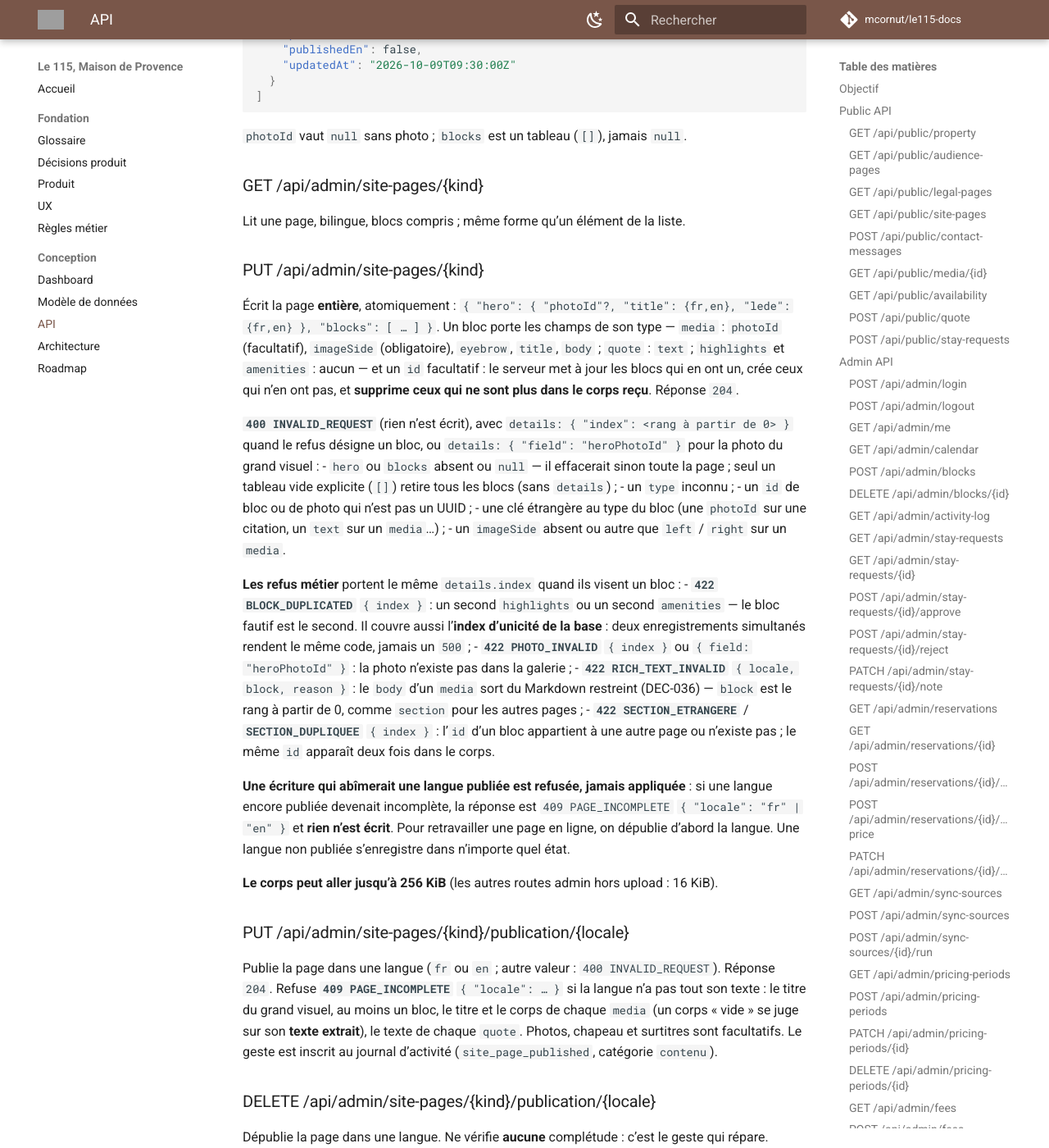
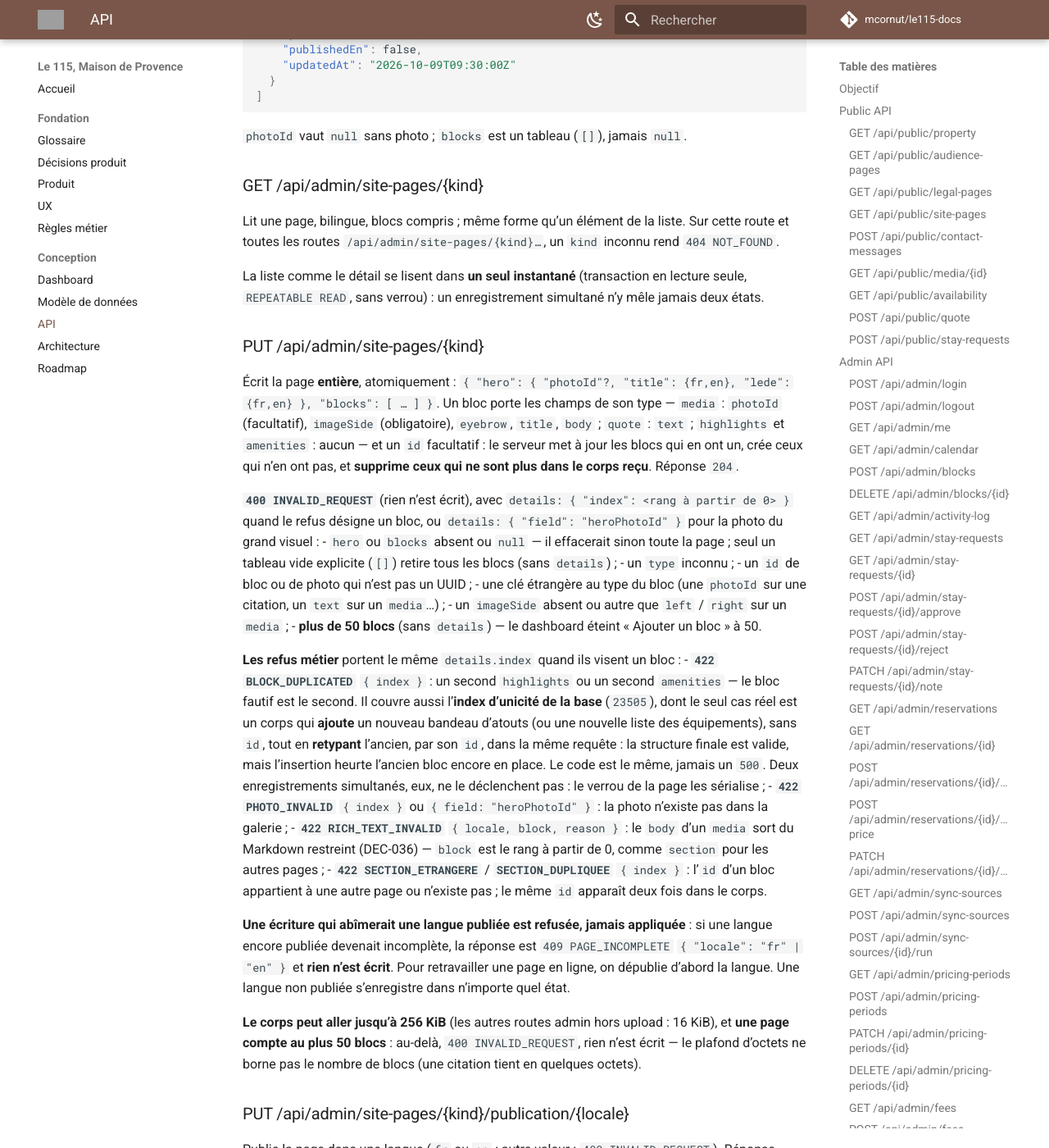
Before and after one commit to mcornut/le115-docs, an MkDocs documentation site: the page built from docs/06-API.md, in a window 1280 px wide and 1400 px high, scrolled down 23251 px. Shown: the whole window at 82% size. Built offline with MkDocs 1.6.1 and Material for MkDocs 9.7.7, drawn with Linux system fonts in a browser that asks for light colours; comment, search, counter and statistics services are not loaded; some of the changed text lies outside the part shown; grey boxes are pictures that could not be loaded.

Commit message:
docs(DEC-038): BLOCK_DUPLICATED, plafond de 50 blocs, lectures en un instantané
BLOCK_DUPLICATED disait couvrir deux écritures simultanées par l'index
d'unicité ; c'est faux, le verrou de la page les sérialise. Son vrai cas est
un corps qui ajoute un nouveau bandeau (ou une nouvelle liste) tout en
retypant l'ancien dans la même requête. Le PUT borne désormais une page à
50 blocs (400 INVALID_REQUEST), écrit à côté du plafond de 256 KiB, et le
dashboard éteint l'ajout à 50. Le 404 d'un kind inconnu passe aux routes
/{kind}, la liste n'en ayant pas ; les lectures se font en un instantané.

Co-Authored-By: Claude Opus 5.5 <noreply@anthropic.com>

````diff
--- a/docs/06-API.md
+++ b/docs/06-API.md
@@ -981,7 +981,7 @@ répare, et qui permet de retravailler une page en ligne.
 
 Liste les deux pages éditoriales du bien (DEC-038), dans l’ordre fixe `house`, `amenities` —
 toujours deux, une page du site ne se crée ni ne se supprime. Une page se désigne par son
-**`kind`** ; un `kind` inconnu rend `404 NOT_FOUND`.
+**`kind`** dans les routes `/{kind}` ci-dessous.
 
 ```json
 [
@@ -1011,7 +1011,11 @@ toujours deux, une page du site ne se crée ni ne se supprime. Une page se dési
 
 ### GET /api/admin/site-pages/{kind}
 
-Lit une page, bilingue, blocs compris ; même forme qu’un élément de la liste.
+Lit une page, bilingue, blocs compris ; même forme qu’un élément de la liste. Sur cette route et
+toutes les routes `/api/admin/site-pages/{kind}…`, un `kind` inconnu rend `404 NOT_FOUND`.
+
+La liste comme le détail se lisent dans **un seul instantané** (transaction en lecture seule,
+`REPEATABLE READ`, sans verrou) : un enregistrement simultané n’y mêle jamais deux états.
 
 ### PUT /api/admin/site-pages/{kind}
 
@@ -1030,12 +1034,17 @@ visuel :
 - un `type` inconnu ;
 - un `id` de bloc ou de photo qui n’est pas un UUID ;
 - une clé étrangère au type du bloc (une `photoId` sur une citation, un `text` sur un `media`…) ;
-- un `imageSide` absent ou autre que `left` / `right` sur un `media`.
+- un `imageSide` absent ou autre que `left` / `right` sur un `media` ;
+- **plus de 50 blocs** (sans `details`) — le dashboard éteint « Ajouter un bloc » à 50.
 
 **Les refus métier** portent le même `details.index` quand ils visent un bloc :
 - **`422 BLOCK_DUPLICATED`** `{ index }` : un second `highlights` ou un second `amenities` — le
-  bloc fautif est le second. Il couvre aussi l’**index d’unicité de la base** : deux
-  enregistrements simultanés rendent le même code, jamais un `500` ;
+  bloc fautif est le second. Il couvre aussi l’**index d’unicité de la base** (`23505`), dont le
+  seul cas réel est un corps qui **ajoute** un nouveau bandeau d’atouts (ou une nouvelle liste
+  des équipements), sans `id`, tout en **retypant** l’ancien, par son `id`, dans la même requête :
+  la structure finale est valide, mais l’insertion heurte l’ancien bloc encore en place. Le code
+  est le même, jamais un `500`. Deux enregistrements simultanés, eux, ne le déclenchent pas : le
+  verrou de la page les sérialise ;
 - **`422 PHOTO_INVALID`** `{ index }` ou `{ field: "heroPhotoId" }` : la photo n’existe pas dans
   la galerie ;
 - **`422 RICH_TEXT_INVALID`** `{ locale, block, reason }` : le `body` d’un `media` sort du
@@ -1049,7 +1058,9 @@ encore publiée devenait incomplète, la réponse est `409 PAGE_INCOMPLETE`
 `{ "locale": "fr" | "en" }` et **rien n’est écrit**. Pour retravailler une page en ligne, on
 dépublie d’abord la langue. Une langue non publiée s’enregistre dans n’importe quel état.
 
-**Le corps peut aller jusqu’à 256 KiB** (les autres routes admin hors upload : 16 KiB).
+**Le corps peut aller jusqu’à 256 KiB** (les autres routes admin hors upload : 16 KiB), et
+**une page compte au plus 50 blocs** : au-delà, `400 INVALID_REQUEST`, rien n’est écrit — le
+plafond d’octets ne borne pas le nombre de blocs (une citation tient en quelques octets).
 
 ### PUT /api/admin/site-pages/{kind}/publication/{locale}
 
@@ -1185,7 +1196,7 @@ Codes métier stables :
 
 | Code | HTTP | Sens |
 |---|---:|---|
-| `INVALID_REQUEST` | 400 | Corps/paramètres invalides (dates mal formées, email manquant/invalide…). **Trop large sur `POST /stay-requests`** : il ne distingue pas un email refusé d’un corps invalide ou trop gros — cf. la note sous cet endpoint ; sur `PUT /site-pages/{kind}` (DEC-038) : `hero` ou `blocks` absent ou `null`, type de bloc inconnu, `id` non UUID, clé étrangère au type du bloc — avec `details.index` (rang du bloc, à partir de 0) ou `details.field` (`heroPhotoId`) |
+| `INVALID_REQUEST` | 400 | Corps/paramètres invalides (dates mal formées, email manquant/invalide…). **Trop large sur `POST /stay-requests`** : il ne distingue pas un email refusé d’un corps invalide ou trop gros — cf. la note sous cet endpoint ; sur `PUT /site-pages/{kind}` (DEC-038) : `hero` ou `blocks` absent ou `null`, type de bloc inconnu, `id` non UUID, clé étrangère au type du bloc — avec `details.index` (rang du bloc, à partir de 0) ou `details.field` (`heroPhotoId`) ; plus de 50 blocs, sans `details` |
 | `UNAUTHORIZED` | 401 | Authentification requise ou identifiants/session invalides |
 | `CSRF_INVALID` | 403 | En-tête `X-CSRF-Token` absent ou ne correspondant pas au jeton de la session courante, sur une écriture admin |
 | `PROPERTY_NOT_FOUND` | 404 | Bien introuvable |
@@ -1208,7 +1219,7 @@ Codes métier stables :
 | `RICH_TEXT_INVALID` | 422 | `PUT /audience-pages/{id}`, `PUT /legal-pages/{kind}` et `PUT /site-pages/{kind}` (DEC-036, DEC-038) : le `body` d'une section sort du Markdown restreint ; `details` porte `locale` (`fr` ou `en`), `section` (rang à partir de 0) et `reason`, l'une des neuf raisons : `titre non autorisé`, `image non autorisée`, `HTML non autorisé`, `code non autorisé`, `citation non autorisée`, `tableau non autorisé`, `liste imbriquée non autorisée`, `règle horizontale non autorisée`, `lien non autorisé : seules les adresses https, internes ou mailto sont acceptées`. Rien n'est écrit ; sur `PUT /site-pages/{kind}`, `details` porte `block` (rang du bloc à partir de 0) à la place de `section` |
 | `PAGE_INCOMPLETE` | 409 | `PUT /audience-pages/{id}/publication/{locale}` : la langue visée n’a pas tout son texte (D5). Aussi sur les routes `legal-pages` (DEC-035) : `PUT …/publication/{locale}`, et `PUT /legal-pages/{kind}` qui rendrait incomplète une langue publiée — l’écriture est alors refusée ; `details.locale` vaut `fr` ou `en`. Même règle sur `site-pages` (DEC-038) |
 | `PLACEHOLDER_REMAINING` | 409 | Routes `legal-pages` (DEC-035) : `PUT …/publication/{locale}`, ou `PUT /legal-pages/{kind}` sur une langue publiée, alors qu’un texte de la langue contient encore « À COMPLÉTER » ; `details.locale` vaut `fr` ou `en` |
-| `BLOCK_DUPLICATED` | 422 | `PUT /site-pages/{kind}` (DEC-038) : un second bandeau d'atouts (`highlights`) ou une seconde liste des équipements (`amenities`) dans la page ; `details.index` désigne le second bloc (rang à partir de 0). Couvre aussi l'index d'unicité de la base, pour deux écritures simultanées. Rien n'est écrit |
+| `BLOCK_DUPLICATED` | 422 | `PUT /site-pages/{kind}` (DEC-038) : un second bandeau d'atouts (`highlights`) ou une seconde liste des équipements (`amenities`) dans la page ; `details.index` désigne le second bloc (rang à partir de 0). Couvre aussi l'index d'unicité de la base (`23505`), dont le seul cas réel est un corps qui ajoute un nouveau `highlights` (ou `amenities`) sans `id` tout en retypant l'ancien dans la même requête — deux écritures simultanées ne le déclenchent pas, le verrou de la page les sérialise. Rien n'est écrit |
 | `PHOTO_INVALID` | 422 | `PUT /site-pages/{kind}` (DEC-038) : une photo choisie n'existe pas dans la galerie ; `details` vaut `{ index }` (rang du bloc) ou `{ field: "heroPhotoId" }`. Rien n'est écrit |
 | `HIGHLIGHTS_TOO_MANY` | 422 | `PUT /api/admin/highlights` : plus de six atouts (DEC-037) |
 | `ICON_INVALID` | 400 | `PUT /api/admin/highlights` : icône hors catalogue ou vide ; `details.index` désigne l'atout (DEC-037) |
@@ -1246,7 +1257,7 @@ route à l’autre :
 | `POST /api/admin/login` | 10 / minute | anti-force-brute sur l’unique compte propriétaire |
 
 Le corps des requêtes est par ailleurs borné : 64 KiB sur l’API publique, 16 KiB sur les
-routes admin hors upload, **256 KiB sur `PUT /api/admin/legal-pages/{kind}`** (DEC-035) **et sur `PUT /api/admin/site-pages/{kind}`** (DEC-038), 20 MiB
+routes admin hors upload, **256 KiB sur `PUT /api/admin/legal-pages/{kind}`** (DEC-035) **et sur `PUT /api/admin/site-pages/{kind}`** (DEC-038, qui borne aussi la page à 50 blocs), 20 MiB
 sur l’upload de photo.
 
 ## TODO
````
